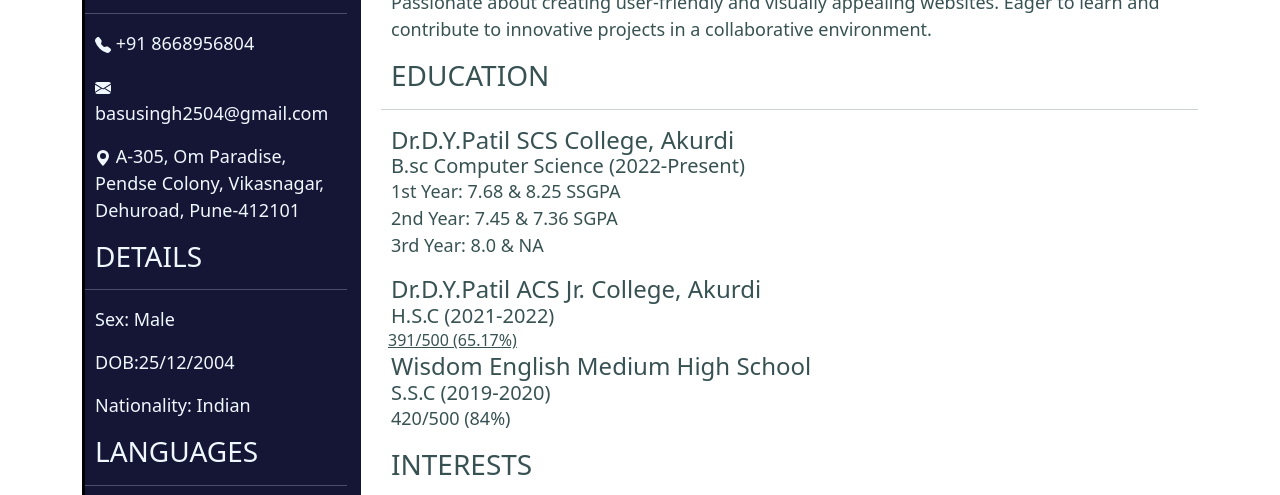
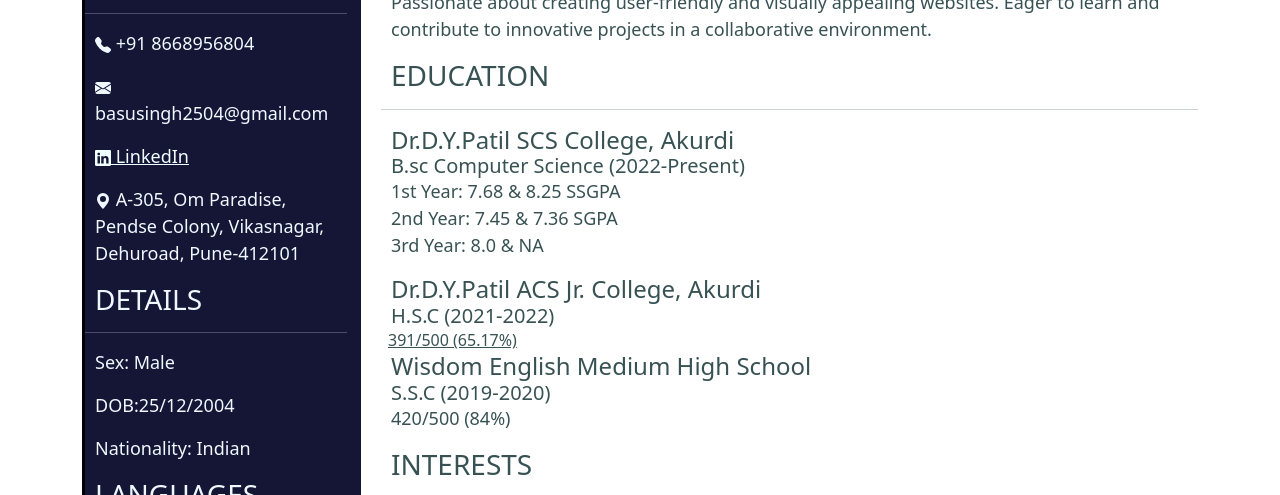
Before and after one commit to Basu2504/portfolio, a plain HTML site: page index.html in a window 1280 px wide. Shown: the part 277-772 px from the top of the page. Drawn offline with nearby package versions, Linux system fonts and the light colour scheme.

Commit message:
Update index.html

```diff
--- a/index.html
+++ b/index.html
@@ -33,6 +33,13 @@
             <path d="M.05 3.555A2 2 0 0 1 2 2h12a2 2 0 0 1 1.95 1.555L8 8.414zM0 4.697v7.104l5.803-3.558zM6.761 8.83l-6.57 4.027A2 2 0 0 0 2 14h12a2 2 0 0 0 1.808-1.144l-6.57-4.027L8 9.586zm3.436-.586L16 11.801V4.697z"/>
           </svg>
             basusingh2504@gmail.com</p>
+            <p><a href="www.linkedin.com/in/basu-singh-84a944280" style="color: azure;">
+                <svg xmlns="http://www.w3.org/2000/svg" width="16" height="16" fill="currentColor" class="bi bi-linkedin" viewBox="0 0 16 16">
+                    <path d="M0 1.146C0 .513.526 0 1.175 0h13.65C15.474 0 16 .513 16 1.146v13.708c0 .633-.526 1.146-1.175 1.146H1.175C.526 16 0 15.487 0 14.854zm4.943 12.248V6.169H2.542v7.225zm-1.2-8.212c.837 0 1.358-.554 1.358-1.248-.015-.709-.52-1.248-1.342-1.248S2.4 3.226 2.4 3.934c0 .694.521 1.248 1.327 1.248zm4.908 8.212V9.359c0-.216.016-.432.08-.586.173-.431.568-.878 1.232-.878.869 0 1.216.662 1.216 1.634v3.865h2.401V9.25c0-2.22-1.184-3.252-2.764-3.252-1.274 0-1.845.7-2.165 1.193v.025h-.016l.016-.025V6.169h-2.4c.03.678 0 7.225 0 7.225z"/>
+                  </svg>
+                  LinkedIn
+                </a>
+            </p>
            <p> <svg xmlns="http://www.w3.org/2000/svg" width="16" height="16" fill="currentColor" class="bi bi-geo-alt-fill" viewBox="0 0 16 16">
             <path d="M8 16s6-5.686 6-10A6 6 0 0 0 2 6c0 4.314 6 10 6 10m0-7a3 3 0 1 1 0-6 3 3 0 0 1 0 6"/>
           </svg>
```
